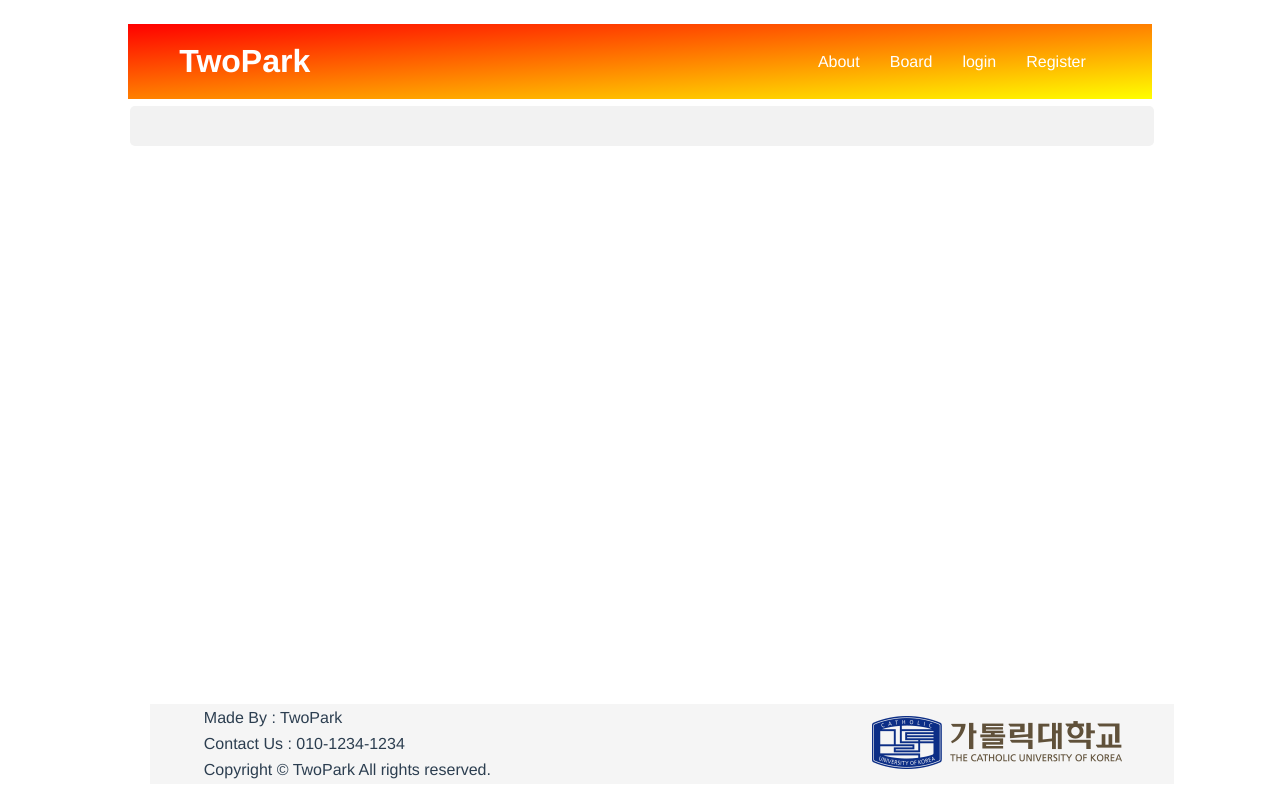
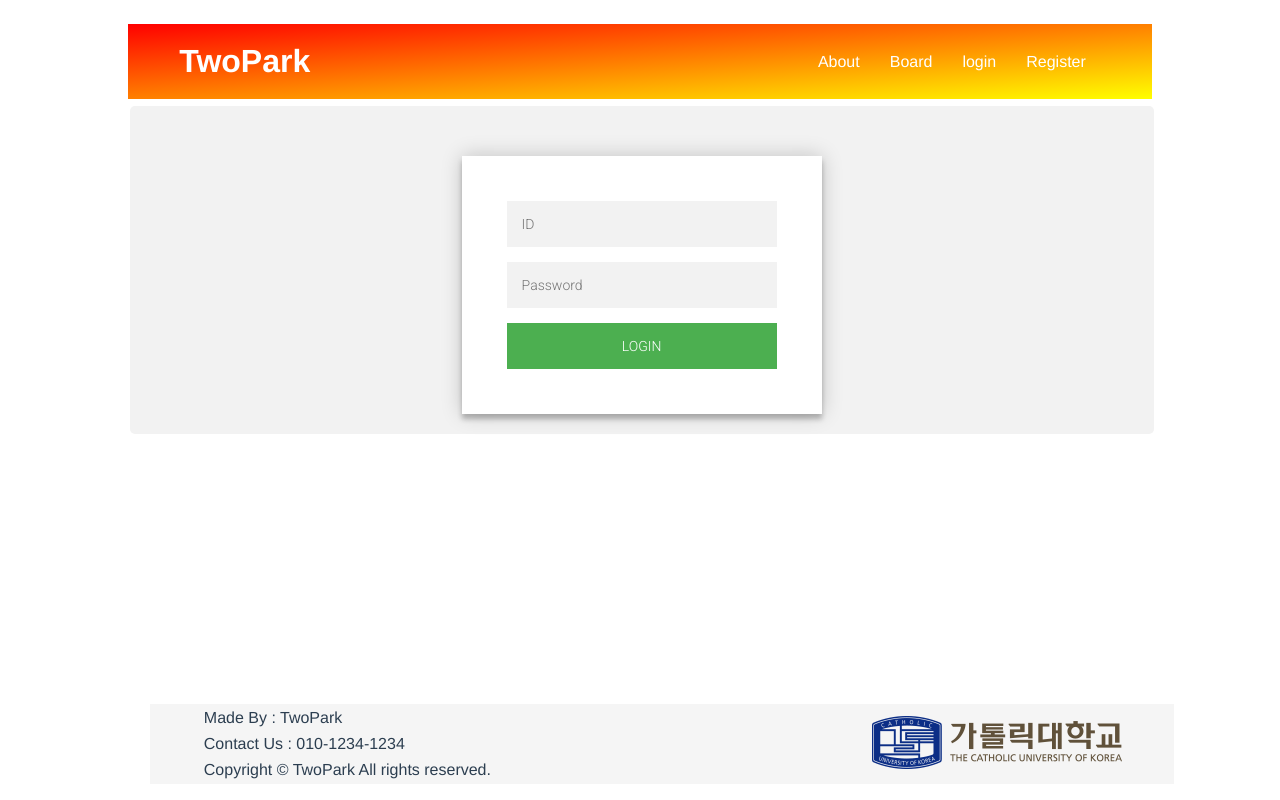
Before and after one commit to Dyrandy/TwoPark, a Vue app in the folder tp_frontend/: page /login in a window 1280 px wide. Built offline with nearby package versions, Linux system fonts and the light colour scheme.

Commit message:
made Login.vue modified Header.vue, Index.js and App.vue to add login part

```diff
--- a/tp_frontend/src/App.vue
+++ b/tp_frontend/src/App.vue
@@ -13,6 +13,7 @@
   import userInfo from './components/userInfo/userInfo.vue';
   import boardWrite from './components/board/boardWrite.vue';
   import boardView from './components/board/boardView.vue';
+  import login from './components/login/Login.vue';
 
 export default {
   components: {
@@ -21,7 +22,8 @@ export default {
       'boardList': boardList,
       'userInfo' : userInfo,
       'boardWrite': boardWrite,
-      'boardView': boardView
+      'boardView': boardView,
+      'login' : login
   }
 }
 </script>
--- a/tp_frontend/src/components/Header.vue
+++ b/tp_frontend/src/components/Header.vue
@@ -6,7 +6,7 @@
         <ul class = "menu">
           <li><a href="">About</a></li>
           <li><a href="/board">Board</a></li>
-          <li><a href="">login</a></li>
+          <li><a href="/login">login</a></li>
           <li><a href="/register">Register</a></li>
         </ul>
       </nav>
--- /dev/null
+++ b/tp_frontend/src/components/login/Login.vue
@@ -0,0 +1,64 @@
+<template>
+  <div class="Login">
+    <div class="form" id="check">
+      <input type="text" v-model="id" placeholder="ID">
+      <input type="password" v-model="pw"placeholder="Password">
+      <button v-on:click="check()">Login</button>
+    </div>
+  </div>
+</template>
+
+<script>
+    export default {
+        name : "login",
+    }
+
+</script>
+
+<style scoped>
+  @import url(https://fonts.googleapis.com/css?family=Roboto:300);
+
+  .Login {
+    width: 360px;
+    padding: 3% 0 0;
+    margin: auto;
+  }
+  .form {
+    position: relative;
+    z-index: 1;
+    background: #FFFFFF;
+    max-width: 360px;
+    margin: 0px 0px 0px 0px;
+    padding: 45px;
+    text-align: center;
+    box-shadow: 0 0 20px 0 rgba(0, 0, 0, 0.2), 0 5px 5px 0 rgba(0, 0, 0, 0.24);
+  }
+  .form input {
+    font-family: "Roboto", sans-serif;
+    outline: 0;
+    background: #f2f2f2;
+    width: 100%;
+    border: 0;
+    margin: 0 0 15px;
+    padding: 15px;
+    box-sizing: border-box;
+    font-size: 14px;
+  }
+  .form button {
+    font-family: "Roboto", sans-serif;
+    text-transform: uppercase;
+    outline: 0;
+    background: #4CAF50;
+    width: 100%;
+    border: 0;
+    padding: 15px;
+    color: #FFFFFF;
+    font-size: 14px;
+    -webkit-transition: all 0.3 ease;
+    transition: all 0.3 ease;
+    cursor: pointer;
+  }
+  .form button:hover,.form button:active,.form button:focus {
+    background: #43A047;
+  }
+</style>
--- a/tp_frontend/src/router/index.js
+++ b/tp_frontend/src/router/index.js
@@ -5,7 +5,8 @@ import register from '../components/register/register'
 import userInfo from "../components/userInfo/userInfo"
 import boardWrite from '../components/board/boardWrite'
 import boardView from '../components/board/boardView'
-import userInfo_Change from "../components/userInfo/userInfo_Change";
+import userInfo_Change from "../components/userInfo/userInfo_Change"
+import login from "../components/login/Login";
 
 Vue.use(Router);
 
@@ -41,6 +42,11 @@ export default new Router({
       path: '/userInfo_change',
       name: 'userInfo_Chagne',
       component : userInfo_Change
+    },
+    {
+      path: '/login',
+      name: 'login',
+      component : login
     }
   ]
 })
```
